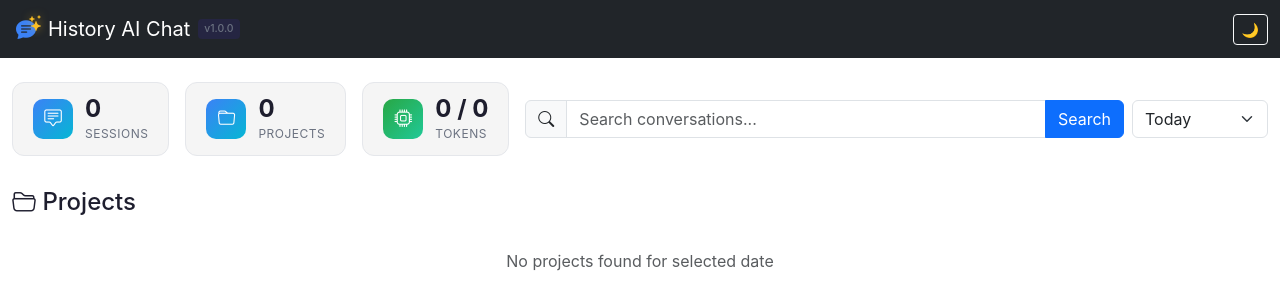
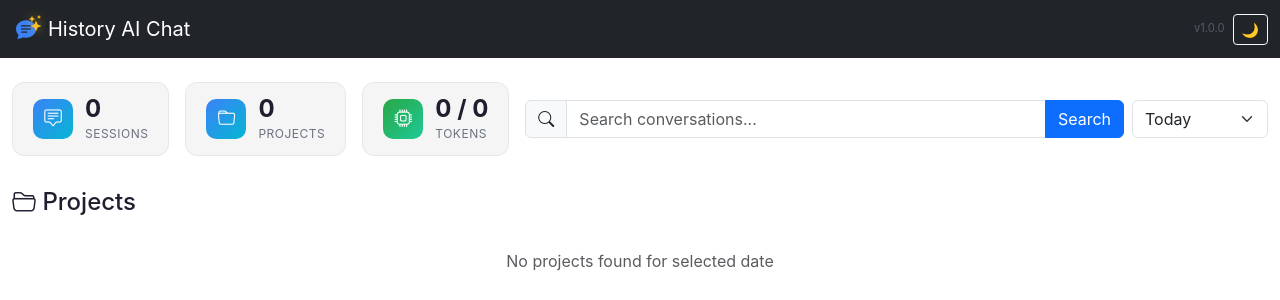
Before and after one commit to nmnike/history-ai-chat, a FastAPI app: page / in a window 1280 px wide. Shown: the top 300 px of the page. Run offline with FastAPI, Linux system fonts and the light colour scheme; data that the repository does not hold is empty.

Commit message:
fix: version badge styling and light theme visibility

```diff
--- a/src/viewer/static/css/theme.css
+++ b/src/viewer/static/css/theme.css
@@ -395,13 +395,14 @@ body {
 }
 
 .version-badge {
-    font-size: 0.65rem;
-    font-weight: 500;
-    color: var(--text-secondary);
-    background: var(--bg-tertiary);
-    padding: 2px 6px;
-    border-radius: 4px;
-    vertical-align: middle;
+    font-size: 0.7rem;
+    font-weight: 400;
+    color: #9494b8;
+    opacity: 0.7;
+}
+
+[data-theme="light"] .version-badge {
+    color: #6b7280;
 }
 
 /* Compact stat cards */
--- a/src/viewer/templates/base.html
+++ b/src/viewer/templates/base.html
@@ -26,7 +26,6 @@
                     <i class="bi bi-chat-text-fill"></i>
                 </span>
                 <span class="ms-2">History AI Chat</span>
-                <span class="version-badge ms-2">v{{ VERSION }}</span>
             </a>
 
             <button class="navbar-toggler" type="button" data-bs-toggle="collapse" data-bs-target="#navbarNav">
@@ -38,7 +37,8 @@
                     {% block nav_items %}{% endblock %}
                 </ul>
 
-                <div class="d-flex align-items-center">
+                <div class="d-flex align-items-center gap-2">
+                    <span class="version-badge">v{{ VERSION }}</span>
                     <button id="theme-toggle" class="btn btn-outline-light btn-sm" title="Toggle theme">
                         <i class="bi bi-moon-fill" id="theme-icon"></i>
                     </button>
```
Also changed, not shown: light-theme-version.png (added), version-check.png (added).
